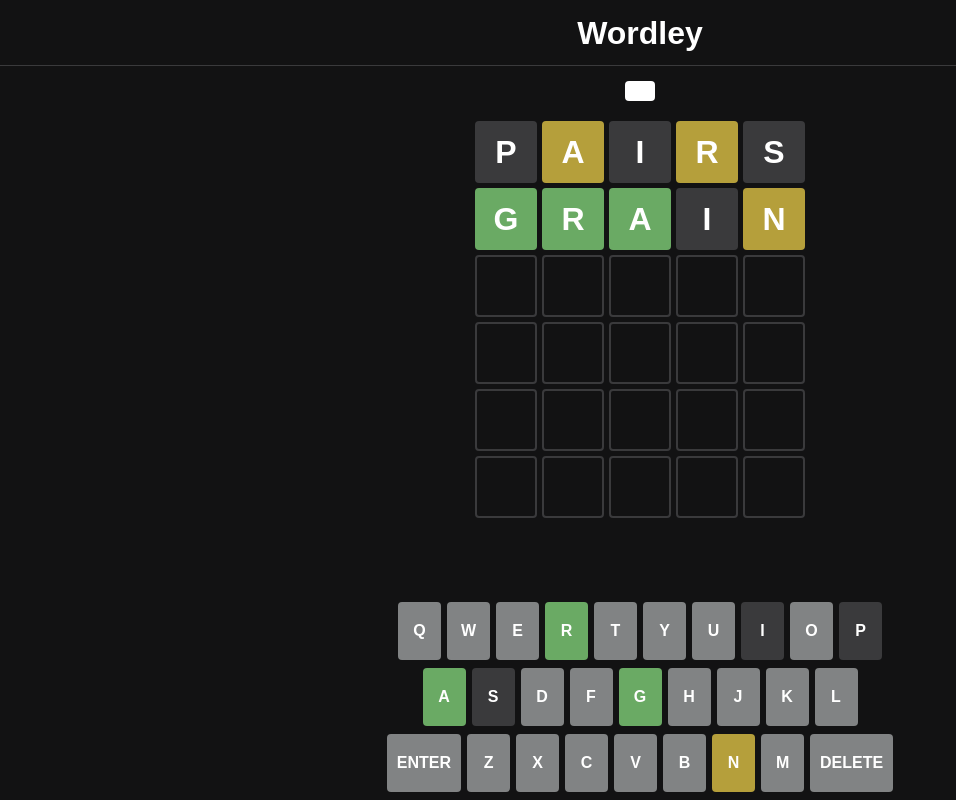
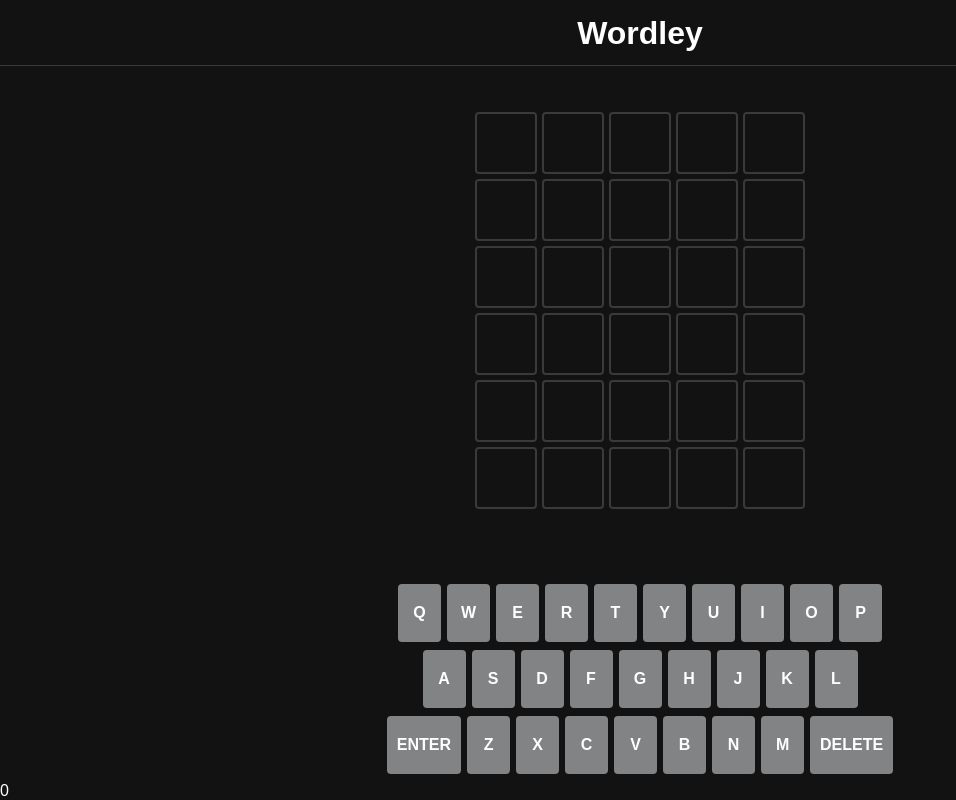
Before and after one commit to shalanah/birdle, a React (Vite) app: page / in a window 1280 px wide. Shown: the whole page, without its empty margins (0-956 px from the left). Built offline with nearby package versions, Linux system fonts and the light colour scheme; a web font is replaced by a local one.

Commit message:
Toast and more logic on end to prevent typing

```diff
--- a/src/App.tsx
+++ b/src/App.tsx
@@ -2,11 +2,10 @@ import React, { useEffect } from "react";
 import GlobalStyles from "./GlobalStyles";
 import { useState } from "react";
 import Keyboard from "./Keyboard";
-import { maxAttempts } from "./utils";
+import { maxAttempts, getTodaysWord } from "./utils";
 import Game from "./Game";
 import styled from "styled-components";
 import Toast from "./Toast";
-import usePrevious from "./hooks/usePrevious";
 import useGetWordList from "./hooks/useGetWordList";
 
 const navHeight = 66;
@@ -25,21 +24,26 @@ const Main = styled.main`
 `;
 
 const alphabet = "abcdefghijklmnopqrstuvwxyz".split("");
-const todaysWord = "grant";
 const defaultError: string[] = [];
 const defaultAttempts: string[] = [];
 
 // TODO: Put attempts, current into context?
 // TODO: Move to reducer?
 function App() {
-  const [attempts, setAttempts] = useState(["pairs", "grain"]);
+  const [attempts, setAttempts] = useState(defaultAttempts);
   const [current, setCurrent] = useState("");
   const [errors, setErrors] = useState(defaultError);
-  const prevErrorCount = usePrevious(errors.length);
   const allowedWords = useGetWordList();
+  const todaysWord = allowedWords ? getTodaysWord(allowedWords) : "";
+
+  const success = attempts.length && attempts.includes(todaysWord);
+  const fail = attempts.length === maxAttempts && !success;
+  const done = success || fail;
 
   // TODO: Look into ways to avoid using current in here...
   const onKey = async (key: string) => {
+    if (done) return; // nothing to do... done
+
     // TODO: Don't allow if max attempts reached
     if (alphabet.includes(key) && current.length < todaysWord.length) {
       setCurrent((prev) => prev + key);
@@ -52,7 +56,7 @@ function App() {
     if (key === "enter") {
       // Too short
       if (current.length !== todaysWord.length) {
-        setErrors((prev) => [...prev, "Not enough letters"]);
+        setErrors((prev) => [...prev, "Enter more letters"]);
         return;
       }
 
@@ -70,6 +74,7 @@ function App() {
 
   useEffect(() => {
     const onKeyUp = (e: KeyboardEvent) => {
+      // TODO: Ignore if meta key like ctrl, alt pressed
       onKey(e.key.toLowerCase());
     };
     window.addEventListener("keyup", onKeyUp);
@@ -78,7 +83,6 @@ function App() {
     };
   }, [onKey]);
 
-  if (attempts.length >= maxAttempts) return <div>Game Over</div>;
   const actual = todaysWord.split("");
 
   return (
@@ -95,12 +99,25 @@ function App() {
           actual={actual}
         />
         <Keyboard attempts={attempts} actual={actual} onKeyDown={onKey} />
-        <Toast
-          // errors={errors}
-          key={errors.length}
-          text={errors[errors.length - 1]}
-          style={{ top: navHeight + 15 }}
-        />
+        {errors.map((text, i) => {
+          return <Toast key={i} text={text} style={{ top: navHeight + 15 }} />;
+        })}
+        {/* Stalling while loading words */}
+        {(allowedWords || []).length === 0 && (
+          <div
+            style={{
+              position: "absolute",
+              left: 0,
+              top: 0,
+              width: "100%",
+              height: "100%",
+              background: "transparent",
+              pointerEvents: "none",
+            }}
+          />
+        )}
+        {success && <div>Success</div>}
+        {fail && <div>Fail</div>}
       </Main>
     </>
   );
--- a/src/GameLetter.tsx
+++ b/src/GameLetter.tsx
@@ -47,8 +47,8 @@ const Container = styled.div`
   ${({ animateIn, index }) =>
     animateIn
       ? css`
-          animation: ${Spin} 0.5s both ease-in-out;
-          animation-delay: ${index * 0.1}s;
+          animation: ${Spin} 0.6s both ease-in-out;
+          animation-delay: ${index * 0.2}s;
         `
       : ""};
   ${({ entered }: { entered: boolean }) =>
--- a/src/Keyboard.tsx
+++ b/src/Keyboard.tsx
@@ -12,7 +12,7 @@ const Btn = styled.button`
   border-radius: 4px;
   font-size: 1rem;
   font-weight: bold;
-  transition: 0.2s 0.8s; /* delay so we can see flip animation first */
+  transition: 0.2s 1s; /* delay so we can see flip animation first */
 `;
 
 function Keyboard({
--- a/src/Toast.tsx
+++ b/src/Toast.tsx
@@ -1,4 +1,4 @@
-import React from "react";
+import React, { useState, useEffect } from "react";
 import { createPortal } from "react-dom";
 import styled from "styled-components";
 
@@ -13,8 +13,17 @@ const Container = styled.div`
   padding: 10px 15px;
 `;
 
+// TODO: Could make nice float in and away animations
 function Toast({ text, ...props }: { text: string }) {
-  return createPortal(<Container {...props}>{text}</Container>, document.body);
+  const [visible, setVisible] = useState(true);
+  useEffect(() => {
+    setTimeout(() => {
+      setVisible(false);
+    }, 2000);
+  }, [visible]);
+  return visible
+    ? createPortal(<Container {...props}>{text}</Container>, document.body)
+    : null;
 }
 
 export default Toast;
--- a/src/utils.ts
+++ b/src/utils.ts
@@ -26,6 +26,16 @@ export const getIndexes = (arr: any[], item: any) => {
     }
   }
   return indexes;
+};
+
+// Do more testing around this
+export const getTodaysWord = (wordList) => {
+  const begin = new Date("08/18/2022"); // start date
+  // const today = new Date(Date.now()); // current date
+  const today = new Date("08/19/2022");
+  const diff = today.getTime() - begin.getTime();
+  const diffInDays = Math.floor(diff / (1000 * 3600 * 24));
+  return wordList[diffInDays % wordList.length];
 };
 
 export const getLetterStatusWord = (
```
